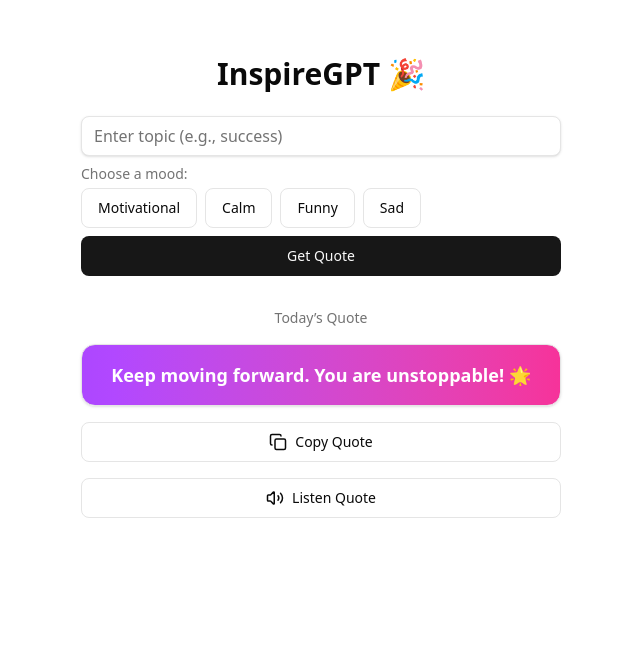
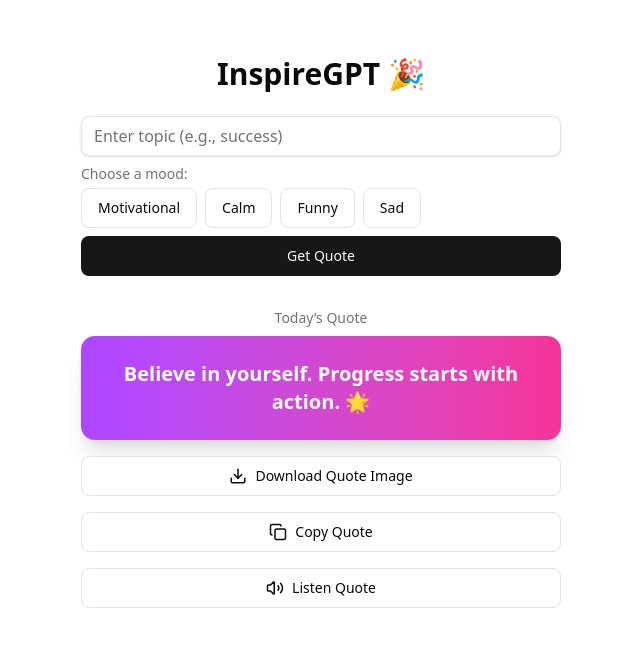
Before and after one commit to beginnercodee/InspireGPT, a Next.js app: page / in a window 1280 px wide. Shown: the top 646 px of the page, without its empty margins (319-959 px from the left). Built offline with nearby package versions, Linux system fonts and the light colour scheme; no server answers.

Commit message:
feat: update Gemini API key

```diff
--- a/package.json
+++ b/package.json
@@ -13,6 +13,7 @@
     "class-variance-authority": "^0.7.1",
     "clsx": "^2.1.1",
     "framer-motion": "^12.23.6",
+    "html-to-image": "^1.11.13",
     "lucide-react": "^0.525.0",
     "next": "15.4.1",
     "next-themes": "^0.4.6",
--- a/src/app/api/quote/route.ts
+++ b/src/app/api/quote/route.ts
@@ -6,32 +6,33 @@ export async function POST(request: Request) {
   const finalTopic = topic?.trim() || "motivation";
   const finalMood = mood?.trim() || "motivational";
 
-  const prompt = `Give me a short, fresh, original quote about "${finalTopic}" in a ${finalMood} tone. Keep it under 25 words. Avoid clichés.`;
+  const prompt = `Give me a short, fresh inspirational quote about "${finalTopic}" in a ${finalMood} tone. Keep it under 25 words. Avoid clichés.`;
 
   try {
-    const response = await fetch(
-      "https://generativelanguage.googleapis.com/v1beta/models/gemini-pro:generateContent?key=" +
-        process.env.NEXT_PUBLIC_GEMINI_API_KEY,
+    const res = await fetch(
+      `https://generativelanguage.googleapis.com/v1/models/gemini-pro:generateContent?key=${process.env.NEXT_PUBLIC_GEMINI_API_KEY}`,
       {
         method: "POST",
-        headers: {
-          "Content-Type": "application/json",
-        },
+        headers: { "Content-Type": "application/json" },
         body: JSON.stringify({
-          contents: [{ parts: [{ text: prompt }] }],
+          contents: [
+            {
+              parts: [{ text: prompt }],
+            },
+          ],
         }),
       }
     );
 
-    const data = await response.json();
+    const data = await res.json();
     console.log("Gemini Response:", JSON.stringify(data, null, 2));
 
     const quote = data?.candidates?.[0]?.content?.parts?.[0]?.text?.trim();
 
-    if (!quote || typeof quote !== "string") {
+    if (!quote) {
       console.error("Gemini invalid response, fallback triggered.");
       return NextResponse.json({
-        quote: "Believe in yourself, always. 🚀",
+        quote: "Stay inspired. Every step forward counts! 🚀",
       });
     }
 
@@ -39,7 +40,7 @@ export async function POST(request: Request) {
   } catch (err) {
     console.error("Gemini API error:", err);
     return NextResponse.json({
-      quote: "Keep moving forward. You are unstoppable! 🌟",
+      quote: "Believe in yourself. Progress starts with action. 🌟",
     });
   }
 }
--- a/src/app/page.tsx
+++ b/src/app/page.tsx
@@ -7,6 +7,7 @@ import { Card, CardContent } from "@/components/ui/card";
 import { Copy, Volume2 } from "lucide-react";
 import { toast } from "sonner";
 import { motion } from "framer-motion";
+import QuoteCard from "@/components/QuoteCard";
 
 export default function Home() {
   const [input, setInput] = useState("");
@@ -124,12 +125,8 @@ export default function Home() {
 
       {quote && !loading && (
   <>
-          <p className="text-center text-muted-foreground text-sm">Today’s Quote</p>
-          <Card className="bg-gradient-to-r from-purple-500 to-pink-500 text-white text-base sm:text-lg">
-            <CardContent className="p-4 text-center font-semibold">
-              {quote}
-            </CardContent>
-          </Card>
+    <p className="text-center text-muted-foreground text-sm mb-2">Today’s Quote</p>
+    <QuoteCard quote={quote} />
 
     <motion.div whileHover={{ scale: 1.05 }}>
       <Button
@@ -153,15 +150,6 @@ export default function Home() {
   </>
 )}
 
-      {loading && (
-        <Card className="animate-pulse bg-gradient-to-r from-gray-700 via-gray-900 to-black h-24 rounded-xl" />
-      )}
-
-      {!loading && !quote && (
-        <p className="text-center text-muted-foreground mb-2">
-          Enter a topic or mood and get inspired! ✨
-        </p>
-      )}
     </main>
   );
 }
--- /dev/null
+++ b/src/components/QuoteCard.tsx
@@ -0,0 +1,38 @@
+"use client";
+
+import { Card, CardContent } from "@/components/ui/card";
+import { useRef } from "react";
+import { toPng } from "html-to-image";
+import { Button } from "@/components/ui/button";
+import { Download } from "lucide-react";
+import { toast } from "sonner";
+
+export default function QuoteCard({ quote }: { quote: string }) {
+  const cardRef = useRef<HTMLDivElement>(null);
+
+  const downloadImage = async () => {
+    if (cardRef.current === null) return;
+    try {
+      const dataUrl = await toPng(cardRef.current);
+      const link = document.createElement("a");
+      link.download = "inspirational-quote.png";
+      link.href = dataUrl;
+      link.click();
+      toast.success("Image downloaded! 🚀");
+    } catch (error) {
+      toast.error("Failed to download image 😞");
+      console.error(error);
+    }
+  };
+
+  return (
+    <>
+      <div ref={cardRef} className="bg-gradient-to-r from-purple-500 to-pink-500 text-white rounded-xl p-6 text-center font-semibold text-xl shadow-xl">
+        {quote}
+      </div>
+      <Button onClick={downloadImage} className="w-full mt-4 flex gap-2 justify-center" variant="outline">
+        <Download size={18} /> Download Quote Image
+      </Button>
+    </>
+  );
+}
```
Also changed, not shown: 1 other file (tests, documents, lock files or other folders). Lines whose indentation alone changed are shown as unchanged.
